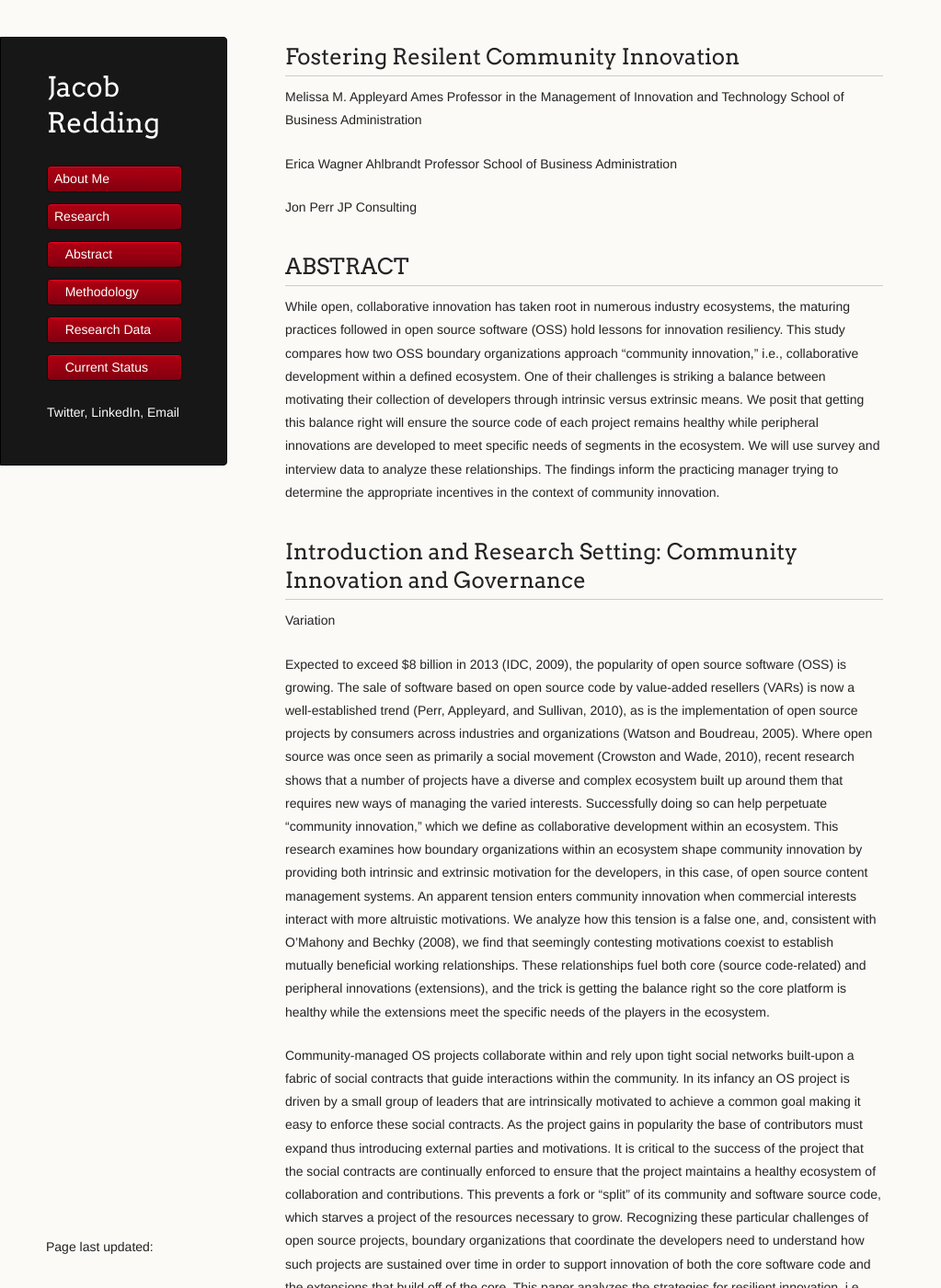
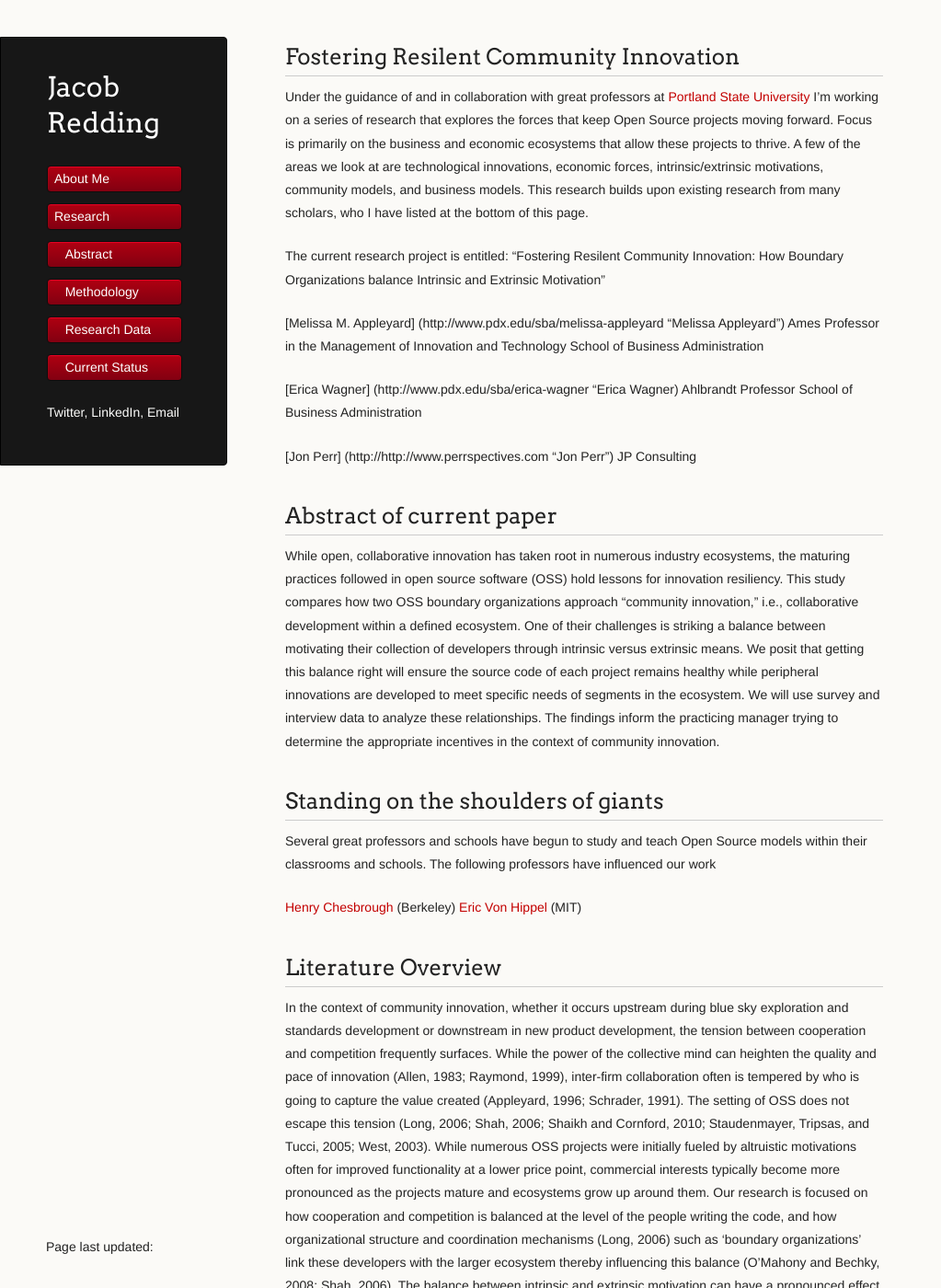
Before and after one commit to jredding/new-site, a Jekyll site: the page built from research/index.md, in a window 1280 px wide and 1400 px high. Shown: the whole window at 92% size, without its empty margins (0-1023 px from the left). Built offline with Jekyll 4.4.1, drawn with Linux system fonts in a browser that asks for light colours; some of the changed text lies outside the part shown.

Commit message:
Update index.md

```diff
--- a/research/index.md
+++ b/research/index.md
@@ -3,19 +3,23 @@ title: Fostering Resilent Community Innovation
 layout: default
 published: true
 ---
+Under the guidance of and in collaboration with great professors at [Portland State University](http://pdx.edu/  ," Portland State University") I'm working on a series of research that explores the forces that keep Open Source projects moving forward. Focus is primarily on the business and economic ecosystems that allow these projects to thrive. A few of the areas we look at are technological innovations, economic forces, intrinsic/extrinsic motivations, community models, and business models. This research builds upon existing research from many scholars, who I have listed at the bottom of this page.
 
-Melissa M. Appleyard
+The current research project is entitled: "Fostering Resilent Community Innovation: How Boundary Organizations balance Intrinsic and Extrinsic Motivation"
+
+
+[Melissa M. Appleyard] (http://www.pdx.edu/sba/melissa-appleyard "Melissa Appleyard")
 Ames Professor in the Management of Innovation and Technology
 School of Business Administration
 
-Erica Wagner
+[Erica Wagner] (http://www.pdx.edu/sba/erica-wagner "Erica Wagner)
 Ahlbrandt Professor
 School of Business Administration
 
-Jon Perr
+[Jon Perr] (http://http://www.perrspectives.com "Jon Perr")
 JP Consulting
 
-## ABSTRACT
+## Abstract of current paper
 While open, collaborative innovation has taken root in numerous industry ecosystems, the maturing practices
 followed in open source software (OSS) hold lessons for innovation resiliency. This study compares how two
 OSS boundary organizations approach “community innovation,” i.e., collaborative development within a
@@ -26,57 +30,15 @@ of segments in the ecosystem. We will use survey and interview data to analyze t
 findings inform the practicing manager trying to determine the appropriate incentives in the context of
 community innovation.
 
-## Introduction and Research Setting: Community Innovation and Governance
-Variation
+## Standing on the shoulders of giants
+Several great professors and schools have begun to study and teach Open Source models within their classrooms and schools. The following professors have influenced our work
 
-Expected to exceed $8 billion in 2013 (IDC, 2009), the popularity of open source software (OSS) is growing.
-The sale of software based on open source code by value-added resellers (VARs) is now a well-established
-trend (Perr, Appleyard, and Sullivan, 2010), as is the implementation of open source projects by consumers
-across industries and organizations (Watson and Boudreau, 2005). Where open source was once seen as
-primarily a social movement (Crowston and Wade, 2010), recent research shows that a number of projects
-have a diverse and complex ecosystem built up around them that requires new ways of managing the varied
-interests. Successfully doing so can help perpetuate “community innovation,” which we define as collaborative
-development within an ecosystem. This research examines how boundary organizations within an ecosystem
-shape community innovation by providing both intrinsic and extrinsic motivation for the developers, in this
-case, of open source content management systems. An apparent tension enters community innovation when
-commercial interests interact with more altruistic motivations. We analyze how this tension is a false one, and,
-consistent with O’Mahony and Bechky (2008), we find that seemingly contesting motivations coexist to
-establish mutually beneficial working relationships. These relationships fuel both core (source code-related)
-and peripheral innovations (extensions), and the trick is getting the balance right so the core platform is healthy
-while the extensions meet the specific needs of the players in the ecosystem.
+[Henry Chesbrough](http://facultybio.haas.berkeley.edu/faculty-list/chesbrough-henry) (Berkeley)
+[Eric Von Hippel](http://web.mit.edu/evhippel/www/) (MIT)
 
-Community-managed OS projects collaborate within and rely upon tight social networks built-upon a fabric of
-social contracts that guide interactions within the community. In its infancy an OS project is driven by a small
-group of leaders that are intrinsically motivated to achieve a common goal making it easy to enforce these
-social contracts. As the project gains in popularity the base of contributors must expand thus introducing
-external parties and motivations. It is critical to the success of the project that the social contracts are
-continually enforced to ensure that the project maintains a healthy ecosystem of collaboration and
-contributions. This prevents a fork or “split” of its community and software source code, which starves a
-project of the resources necessary to grow. Recognizing these particular challenges of open source projects,
-boundary organizations that coordinate the developers need to understand how such projects are sustained over
-time in order to support innovation of both the core software code and the extensions that build off of the core.
-This paper analyzes the strategies for resilient innovation, i.e., sustained and adaptive development, of two
-open source content management software projects. Joomla! and Drupal are competing projects that provide
-the foundational structure for millions of websites and web applications. These two projects are comparable as
-each solves a similar need in the marketplace; both utilize a community-based innovation model; and both are
-licensed under the same GNU General Public License (GPL). However, they differ in how they are organized
-and these governance structures have ripple effects regarding motivations within their respective communities.
-Within the context of this study we define innovation as the creation of value through solutions that meet new
-market needs by implementing new ideas, methods, or a different and more effective use of an existing idea.
-We suggest that a healthy collaborative network will not only create innovative solutions but will sustain their
-creation. To determine the health of these collaborative networks this study aims to develop a metric
-comparing the health of each ecosystem over time. The linchpins of the ecosystems in our study are boundary
-organizations that employ direct and indirect methods to spur innovation. In crafting their approaches to
-community innovation, the two boundary organizations in our study, Joomla! and the Drupal Association,
-balance the intrinsic and extrinsic motivations faced by the developers in their communities. We posit that
-striking the appropriate balance ensures the core of each project remains healthy while the complementary
-functionality reflected in commercial extensions fulfill specific needs of segments of the ecosystem. The
-remainder of the paper introduces our conceptual framework and its usefulness for analyzing an open source
-2Fostering Resilient Community Innovation
-project’s activities. We present preliminary evidence from the first phase of a longitudinal field study and
-discuss potential insights.
 
 ## Literature Overview
+
 In the context of community innovation, whether it occurs upstream during blue sky exploration and standards
 development or downstream in new product development, the tension between cooperation and competition
 frequently surfaces. While the power of the collective mind can heighten the quality and pace of innovation
@@ -91,16 +53,3 @@ organizational structure and coordination mechanisms (Long, 2006) such as ‘bou
 these developers with the larger ecosystem thereby influencing this balance (O’Mahony and Bechky, 2008;
 Shah, 2006). The balance between intrinsic and extrinsic motivation can have a pronounced effect on a
 developer’s willingness to contribute code (Shah, 2006).
-
-## Conceptual Framework
-Our approach to understanding how intrinsic and extrinsic motivations influence innovation in a community
-setting is to examine specific defining events within the Joomla! and Drupal communities that had meaningful
-impact on the source code. The underlying notion is that these events either reinforced or challenged the
-(implicit) social contracts held between the developers in their respective communities. By characterizing the
-events as either supporting intrinsic or extrinsic motivations and then assessing who—either the community or
-the individual—captured the majority of the benefits of the resulting innovation, we can shed light on how
-developer motivation to create value is associated with value capture.
-One of the defining events in each community was the creation of their anchor boundary organization— Open
-Source Matters in the case of Joomla! and the Drupal Association in the case of Drupal. We consider how they
-have contributed to defining events in source code evolution and how their respective governance structures
-influence the resiliency of the innovations core to the health of the ecosystem.
```
